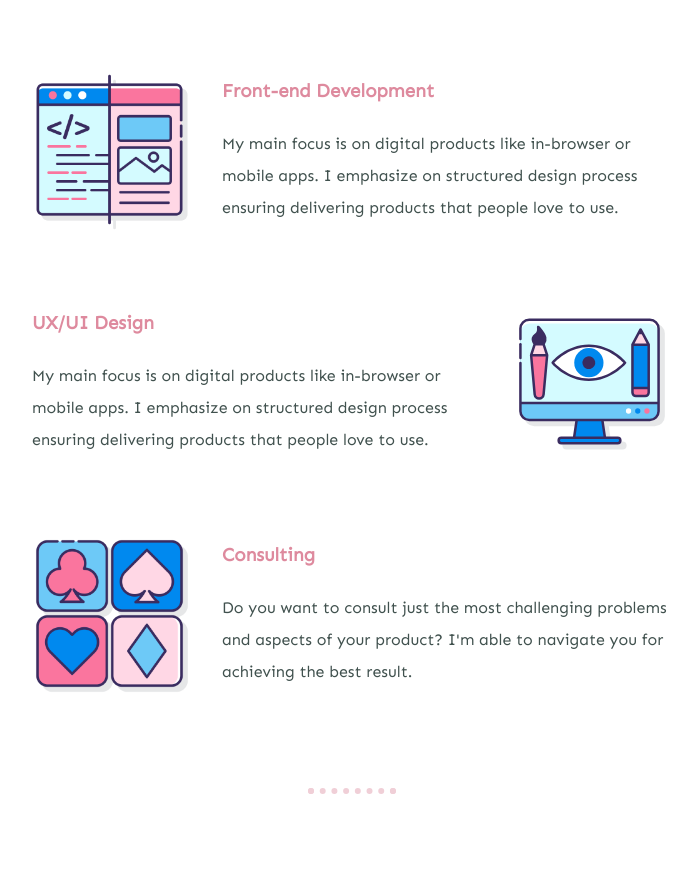
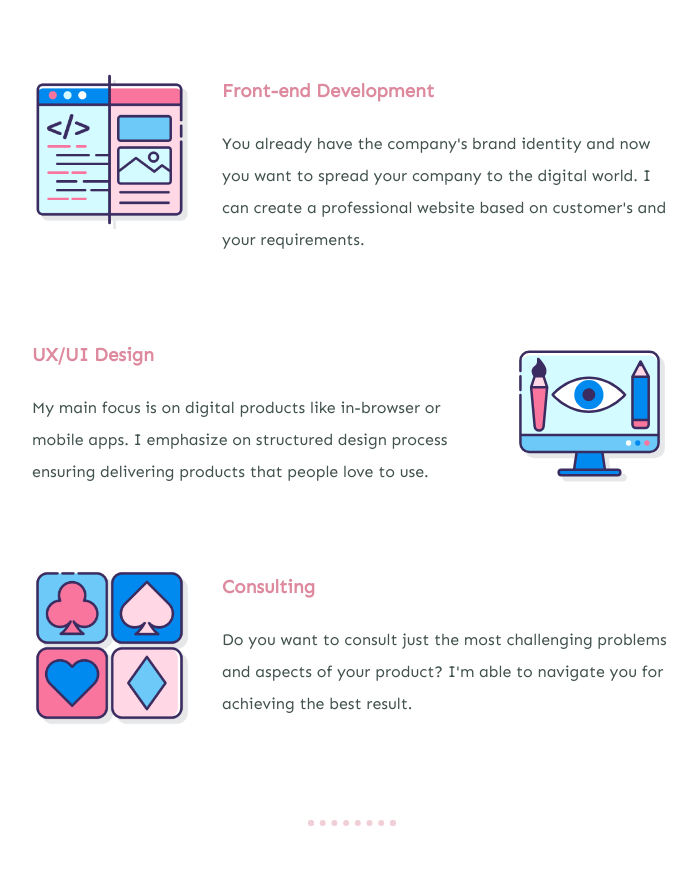
Before and after one commit to vanni4occhi/MyWebSite, a plain HTML site: page index.html in a window 1280 px wide. Shown: the part 1500-2391 px from the top of the page, without its empty margins (288-985 px from the left). Drawn offline with Linux system fonts and the light colour scheme.

Commit message:
Update index.html

```diff
--- a/index.html
+++ b/index.html
@@ -31,7 +31,7 @@
         <div class="skill-row">
           <img class="skills-float-left-img" src="images/web-design.png" alt="web-design-img">
           <h3>Front-end Development</h3>
-          <p>My main focus is on digital products like in-browser or mobile apps. I emphasize on structured design process ensuring delivering products that people love to use.</p>
+          <p>You already have the company's brand identity and now you want to spread your company to the digital world. I can create a professional website based on customer's and your requirements.</p>
         </div>
         <div class="skill-row">
           <img class="skills-float-right-img" src="images/068-design.svg" alt="ux-ui-design-img">
```
